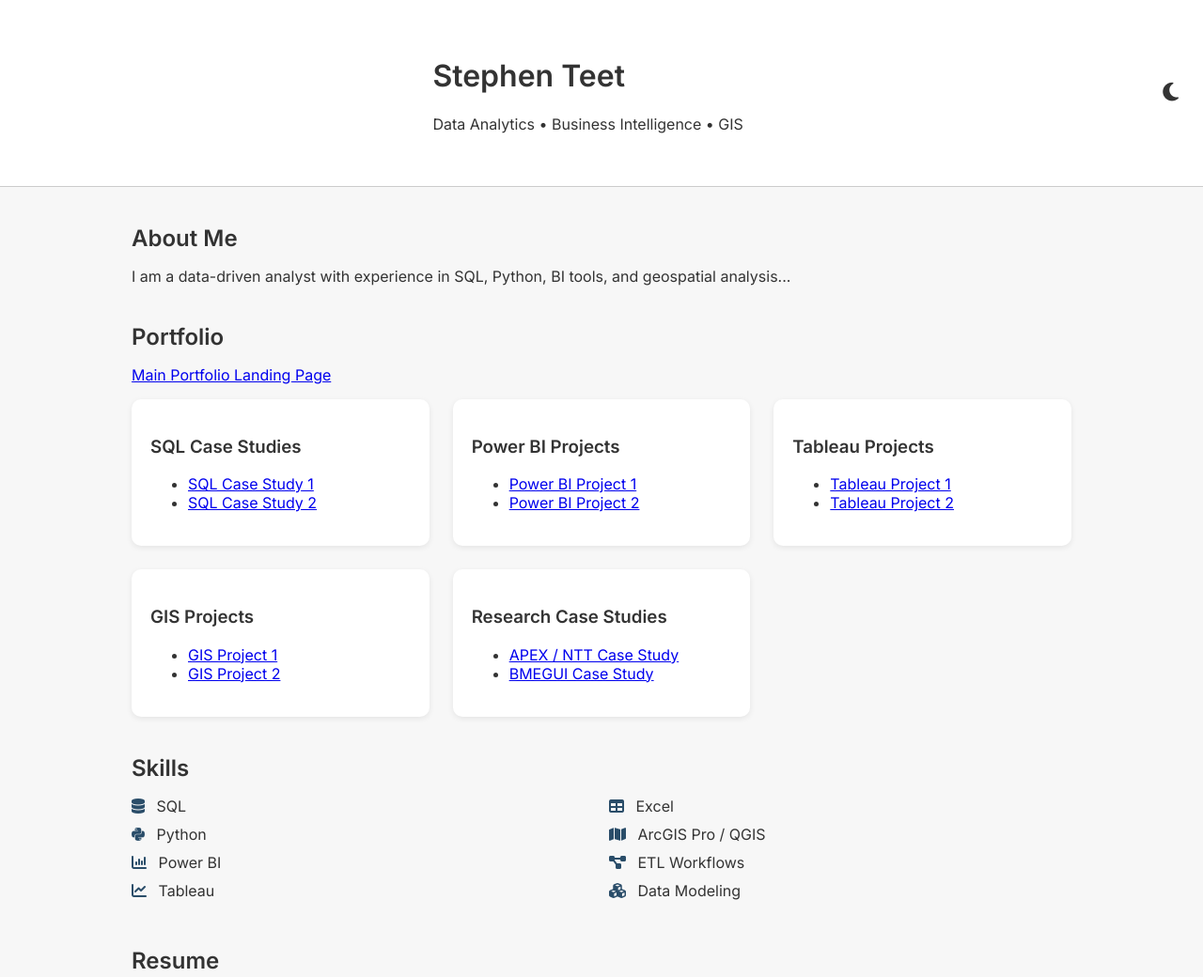
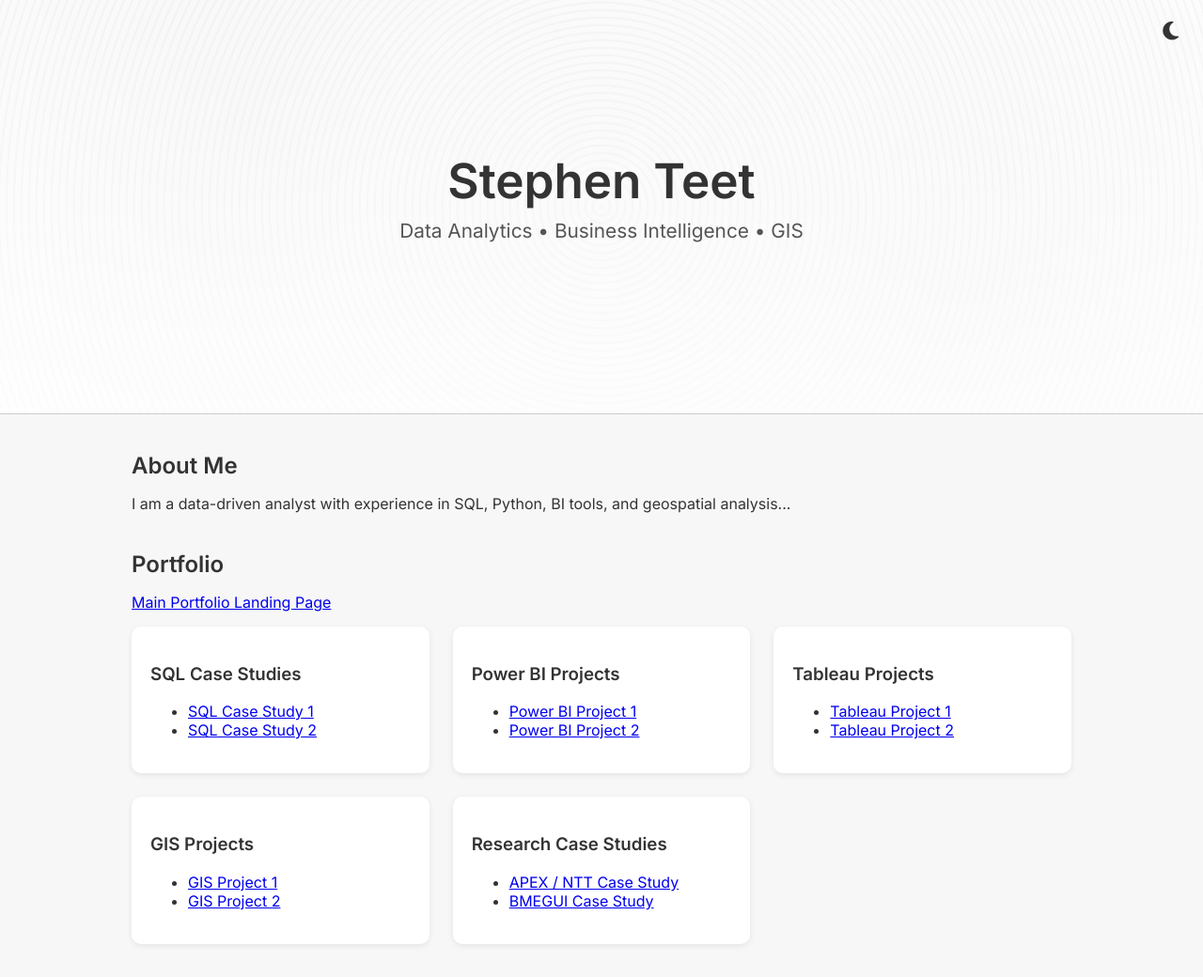
Before and after one commit to StephenTeet/StephenTeet.github.io, a plain HTML site: page index.html in a window 1280 px wide. Shown: the top 1040 px of the page at 94% size. Drawn offline with Linux system fonts and the light colour scheme.

Commit message:
Update style.css
updated style sheet for hero banner with GIS-styling

```diff
--- a/assets/css/style.css
+++ b/assets/css/style.css
@@ -1,3 +1,84 @@
+/* ============================
+   HERO BANNER (GIS STYLE)
+   ============================ */
+
+.hero {
+    position: relative;
+    height: 45vh;
+    min-height: 320px;
+    display: flex;
+    justify-content: center;
+    align-items: center;
+    text-align: center;
+
+    /* Abstract GIS contour pattern */
+    background: radial-gradient(circle at 20% 30%, rgba(0,0,0,0.05), transparent 60%),
+                radial-gradient(circle at 80% 70%, rgba(0,0,0,0.05), transparent 60%),
+                repeating-radial-gradient(circle,
+                    rgba(0,0,0,0.04) 0px,
+                    rgba(0,0,0,0.04) 2px,
+                    transparent 3px,
+                    transparent 8px);
+
+    background-color: var(--card-bg);
+    overflow: hidden;
+}
+
+/* Dark mode GIS pattern */
+.dark-mode .hero {
+    background: radial-gradient(circle at 20% 30%, rgba(255,255,255,0.05), transparent 60%),
+                radial-gradient(circle at 80% 70%, rgba(255,255,255,0.05), transparent 60%),
+                repeating-radial-gradient(circle,
+                    rgba(255,255,255,0.04) 0px,
+                    rgba(255,255,255,0.04) 2px,
+                    transparent 3px,
+                    transparent 8px);
+    background-color: var(--card-bg);
+}
+
+/* Soft overlay for readability */
+.hero-overlay {
+    position: absolute;
+    inset: 0;
+    background: linear-gradient(to bottom, rgba(255,255,255,0.4), rgba(255,255,255,0.8));
+    pointer-events: none;
+}
+
+.dark-mode .hero-overlay {
+    background: linear-gradient(to bottom, rgba(0,0,0,0.4), rgba(0,0,0,0.7));
+}
+
+.hero-content {
+    position: relative;
+    z-index: 2;
+}
+
+.hero h1 {
+    font-size: 3.2rem;
+    margin: 0;
+    font-weight: 600;
+    color: var(--text);
+}
+
+.hero .subtitle {
+    font-size: 1.3rem;
+    margin-top: 10px;
+    color: var(--muted);
+}
+
+/* Dark mode toggle inside hero */
+#theme-toggle {
+    position: absolute;
+    top: 20px;
+    right: 20px;
+    background: none;
+    border: none;
+    font-size: 1.4rem;
+    cursor: pointer;
+    color: var(--text);
+    z-index: 3;
+}
+
 /* Base Theme Variables */
 :root {
     --bg: #f7f7f7;
```
